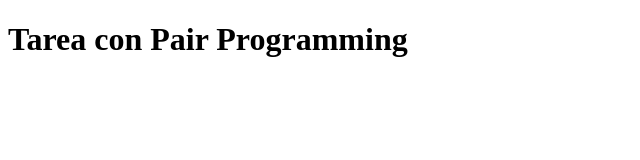
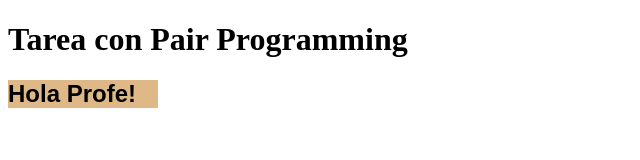
Before and after one commit to BerniPas/repocompartir, a plain HTML site: page index.html in a window 1280 px wide. Shown: the whole page, without its empty margins (0-640 px from the left). Drawn offline with Linux system fonts and the light colour scheme.

Commit message:
Añadí un h2 y modifique en CSS

```diff
--- a/css/index.css
+++ b/css/index.css
@@ -0,0 +1,5 @@
+.saludos {
+    background-color: burlywood;
+    width: 150px;
+    font-family: sans-serif;
+}
--- a/index.html
+++ b/index.html
@@ -12,5 +12,9 @@
         Tarea con Pair Programming
     </h1>
 
+    <h2 class="saludos">
+        Hola Profe!
+    </h2>
+
 </body>
 </html>
```
